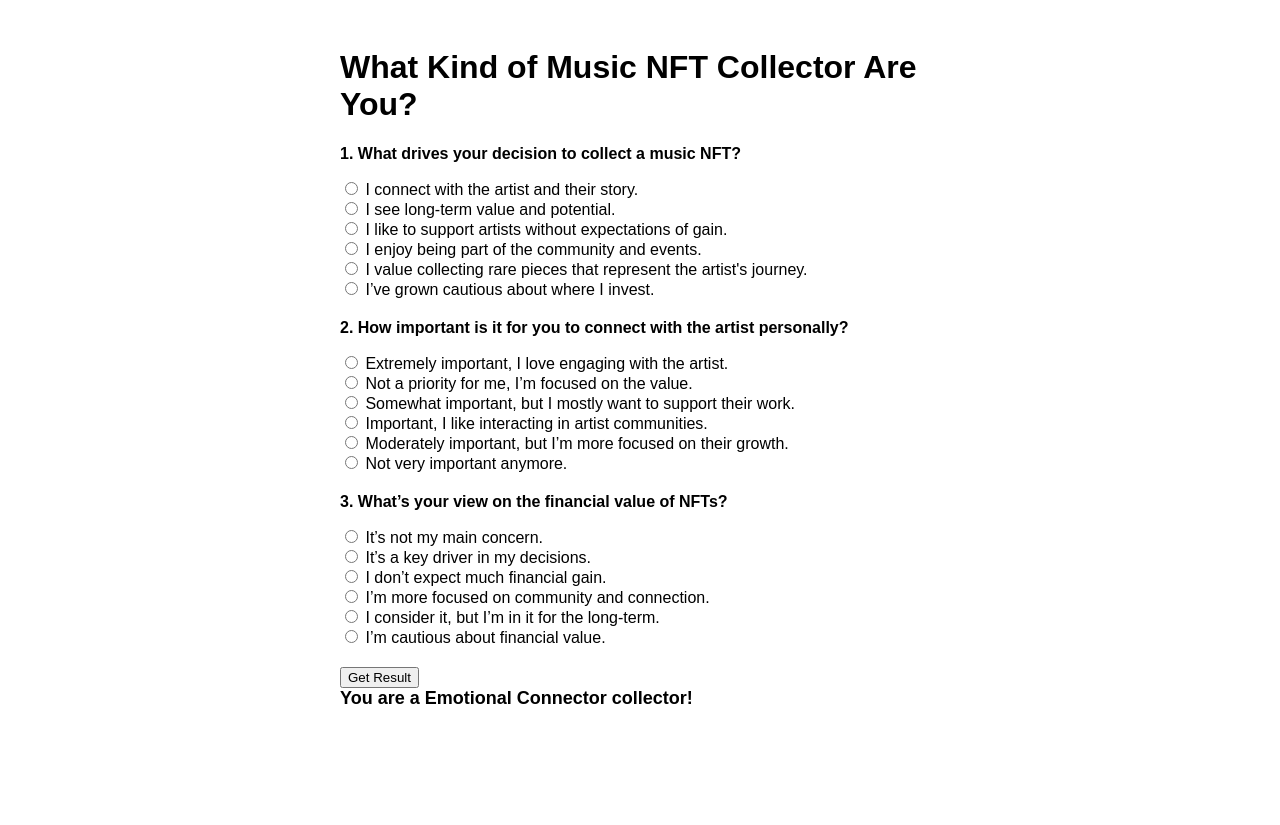
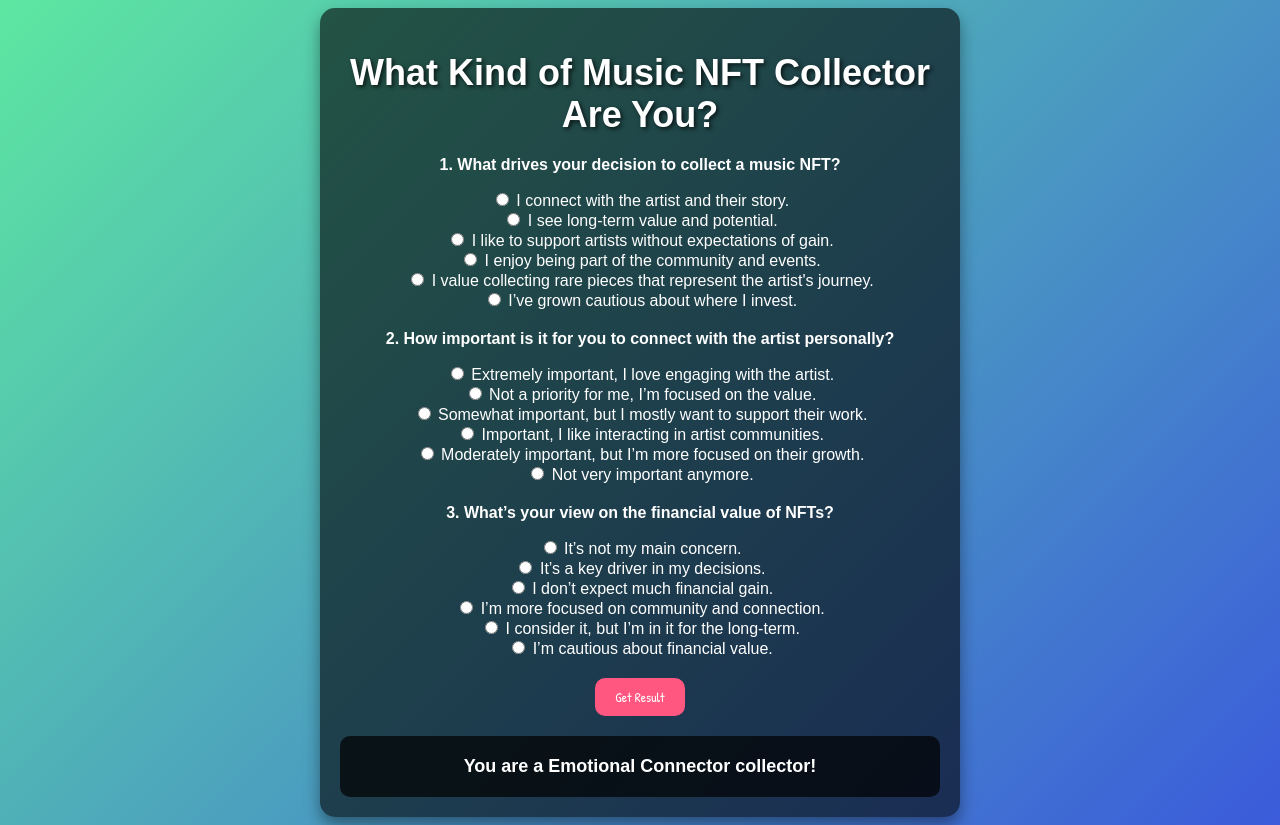
Before and after one commit to WIDEEYEFEELS/music-collector-type, a plain HTML site: page index.html in a window 1280 px wide. Both pictures are taken after a click on the button "Get Result". Before the commit the page ends 800 px from the top, so only its background shows below. Drawn offline with Linux system fonts and the light colour scheme.

Commit message:
Update index.html

```diff
--- a/index.html
+++ b/index.html
@@ -1,6 +1,87 @@
 <!DOCTYPE html>
 <html lang="en">
 <head>
+    <meta charset="UTF-8">
+    <meta name="viewport" content="width=device-width, initial-scale=1.0">
+    <title>Music NFT Collector Quiz</title>
+    <link href="https://fonts.googleapis.com/css2?family=Patrick+Hand&display=swap" rel="stylesheet"> <!-- Handwriting font -->
+    <style>
+        body {
+            font-family: 'Patrick Hand', cursive;  /* Apply handwriting-style font */
+            background: linear-gradient(135deg, #5DE7A1, #3B5BDB); /* Futuristic gradient background */
+            color: #fff;
+            text-align: center;
+        }
+
+        .container {
+            max-width: 600px;
+            margin: 0 auto;
+            padding: 20px;
+            background: rgba(0, 0, 0, 0.6);  /* Transparent black background for contrast */
+            border-radius: 15px;
+            box-shadow: 0 8px 16px rgba(0, 0, 0, 0.4);  /* Nice drop shadow */
+        }
+
+        h1 {
+            font-size: 36px;
+            margin-bottom: 20px;
+            text-shadow: 2px 2px 4px rgba(0, 0, 0, 0.7);  /* Text shadow for cool effect */
+        }
+
+        .question {
+            margin-bottom: 20px;
+        }
+
+        button {
+            font-family: 'Patrick Hand', cursive;
+            padding: 10px 20px;
+            background: #ff577f;  /* Fun pink button */
+            border: none;
+            color: white;
+            cursor: pointer;
+            border-radius: 10px;
+            transition: background 0.3s ease;
+        }
+
+        button:hover {
+            background: #ff86a4;  /* Lighter pink on hover */
+        }
+
+        .result {
+            font-size: 22px;
+            font-weight: bold;
+            padding: 20px;
+            margin-top: 20px;
+            background: rgba(0, 0, 0, 0.7);
+            border-radius: 10px;
+            display: none;
+        }
+
+        /* CSS animation for cute animals */
+        .music-animal {
+            width: 100px;
+            height: auto;
+            animation: bobbing 3s infinite;  /* Simple bobbing animation */
+        }
+
+        @keyframes bobbing {
+            0%, 100% {
+                transform: translateY(0);
+            }
+            50% {
+                transform: translateY(-10px);
+            }
+        }
+
+        /* Adjust the form options */
+        label {
+            display: block;
+            padding: 10px 0;
+            cursor: pointer;
+        }
+
+    </style>
+</head>
     <meta charset="UTF-8">
     <meta name="viewport" content="width=device-width, initial-scale=1.0">
     <title>Music NFT Collector Quiz</title>
```
